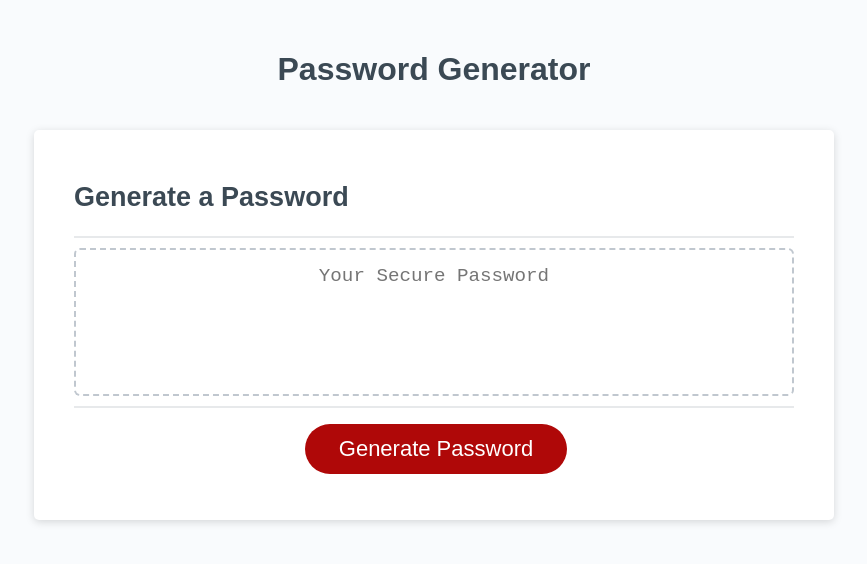
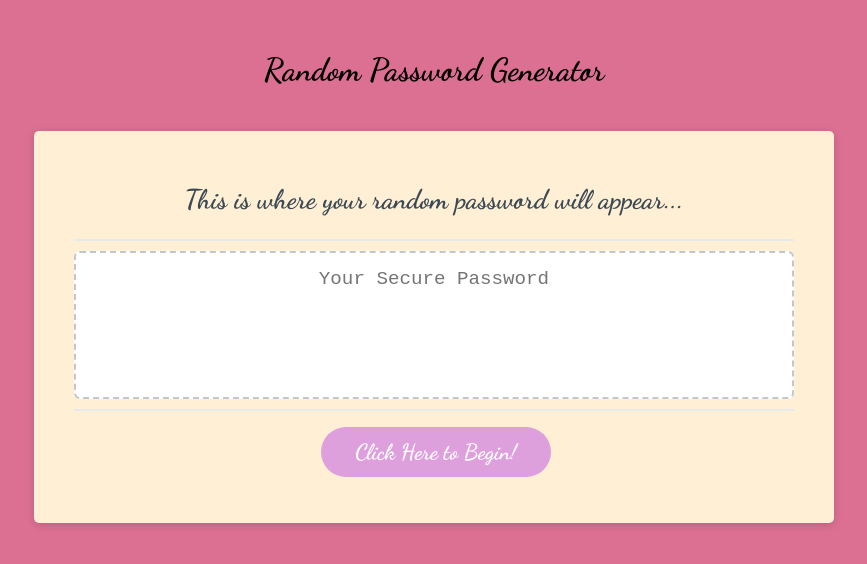
Before and after one commit to caseofbase18/password_generator, a plain HTML site: page index.html in a window 1280 px wide. Shown: the whole page, without its empty margins (206-1073 px from the left). Drawn offline with Linux system fonts and the light colour scheme.

Commit message:
updated html,css,README,pic

```diff
--- a/assets/style.css
+++ b/assets/style.css
@@ -13,8 +13,8 @@ body,
 }
 
 body {
-  font-family: sans-serif;
-  background-color: #f9fbfd;
+  font-family: 'Dancing Script', cursive;
+  background-color: palevioletred;
 }
 
 .wrapper {
@@ -27,11 +27,11 @@ header {
   text-align: center;
   padding: 20px;
   padding-top: 0px;
-  color: hsl(206, 17%, 28%);
+  color: black;
 }
 
 .card {
-  background-color: hsl(0, 0%, 100%);
+  background-color: papayawhip;
   border-radius: 5px;
   border-width: 1px;
   box-shadow: rgba(0, 0, 0, 0.15) 0px 2px 8px 0px;
@@ -40,6 +40,8 @@ header {
   margin: 0 auto;
   max-width: 800px;
   padding: 30px 40px;
+  text-align: center;
+  font-family: 'Dancing Script', cursive;
 }
 
 .card-header::after {
@@ -56,6 +58,7 @@ header {
 
 .card-footer {
   text-align: center;
+  background-color:papayawhip;
 }
 
 .card-footer::before {
@@ -74,7 +77,7 @@ header {
 
 .btn {
   border: none;
-  background-color: hsl(360, 91%, 36%);
+  background-color: plum;
   border-radius: 25px;
   box-shadow: rgba(0, 0, 0, 0.1) 0px 1px 6px 0px rgba(0, 0, 0, 0.2) 0px 1px 1px
     0px;
@@ -86,7 +89,9 @@ header {
   padding: 14px 34px;
   text-align: center;
   cursor: pointer;
+  font-family: 'Dancing Script', cursive;
 }
+
 
 button[disabled] {
   cursor: default;
--- a/index.html
+++ b/index.html
@@ -6,29 +6,31 @@
     <meta http-equiv="X-UA-Compatible" content="ie=edge" />
     <title>Password Generator</title>
     <link rel="stylesheet" href="./assets/style.css" />
+    <link href="https://fonts.googleapis.com/css2?family=Dancing+Script:wght@700&display=swap" rel="stylesheet">
   </head>
+
   <body>
-    <div class="wrapper">
+    <main class="wrapper">
       <header>
-        <h1>Password Generator</h1>
+        <h1>Random Password Generator</h1>
       </header>
-      <div class="card">
-        <div class="card-header">
-          <h2>Generate a Password</h2>
-        </div>
-        <div class="card-body">
+      <section class="card">
+        <article class="card-header">
+          <h2>This is where your random password will appear...</h2>
+        </article>
+        <article class="card-body">
           <textarea
             readonly
             id="password"
             placeholder="Your Secure Password"
             aria-label="Generated Password"
           ></textarea>
-        </div>
-        <div class="card-footer">
-          <button id="generate" class="btn">Generate Password</button>
-        </div>
-      </div>
-    </div>
+        </article>
+        <footer class="card-footer">
+          <button id="generate" class="btn">Click Here to Begin!</button>
+        </footer>
+      </section>
+    </main>
     <script src="./assets/script.js"></script>
   </body>
 </html>
```
Also changed, not shown: assets/password_generator.png (deleted), assets/randompwgenerator.png (added), 1 other file.
